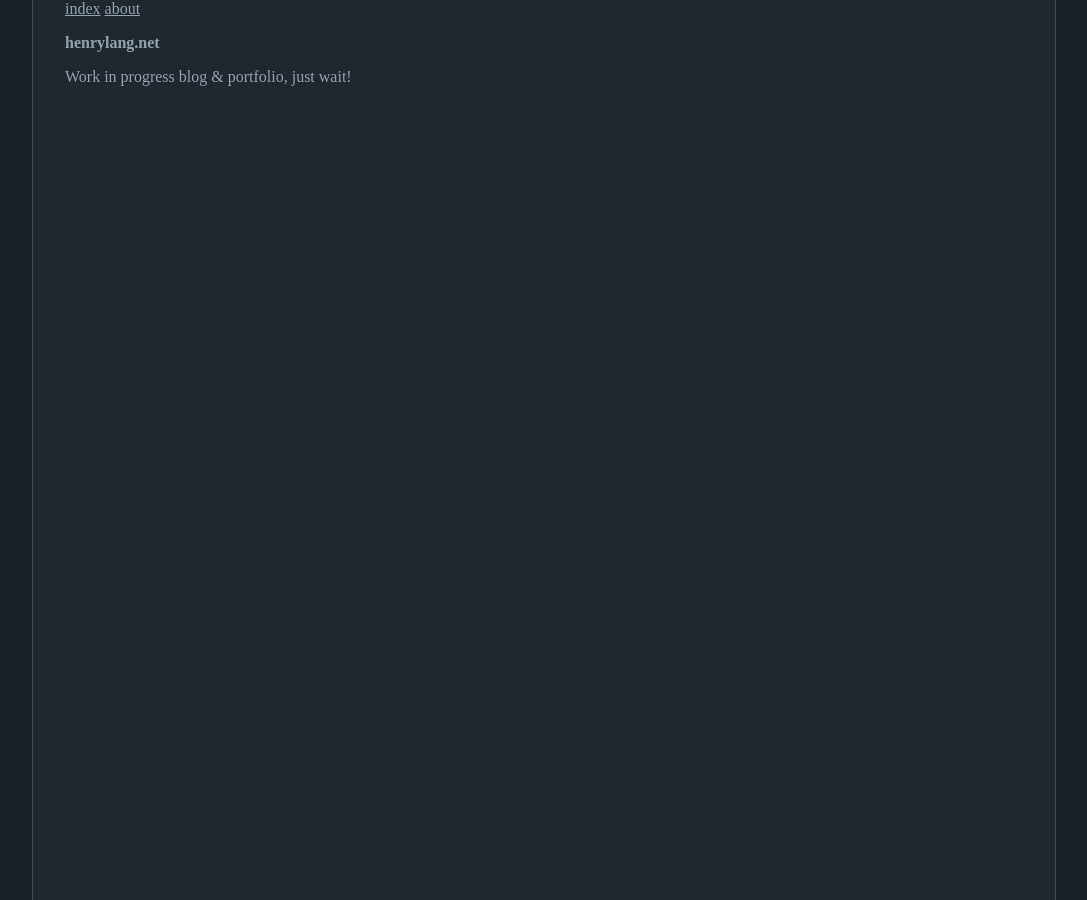
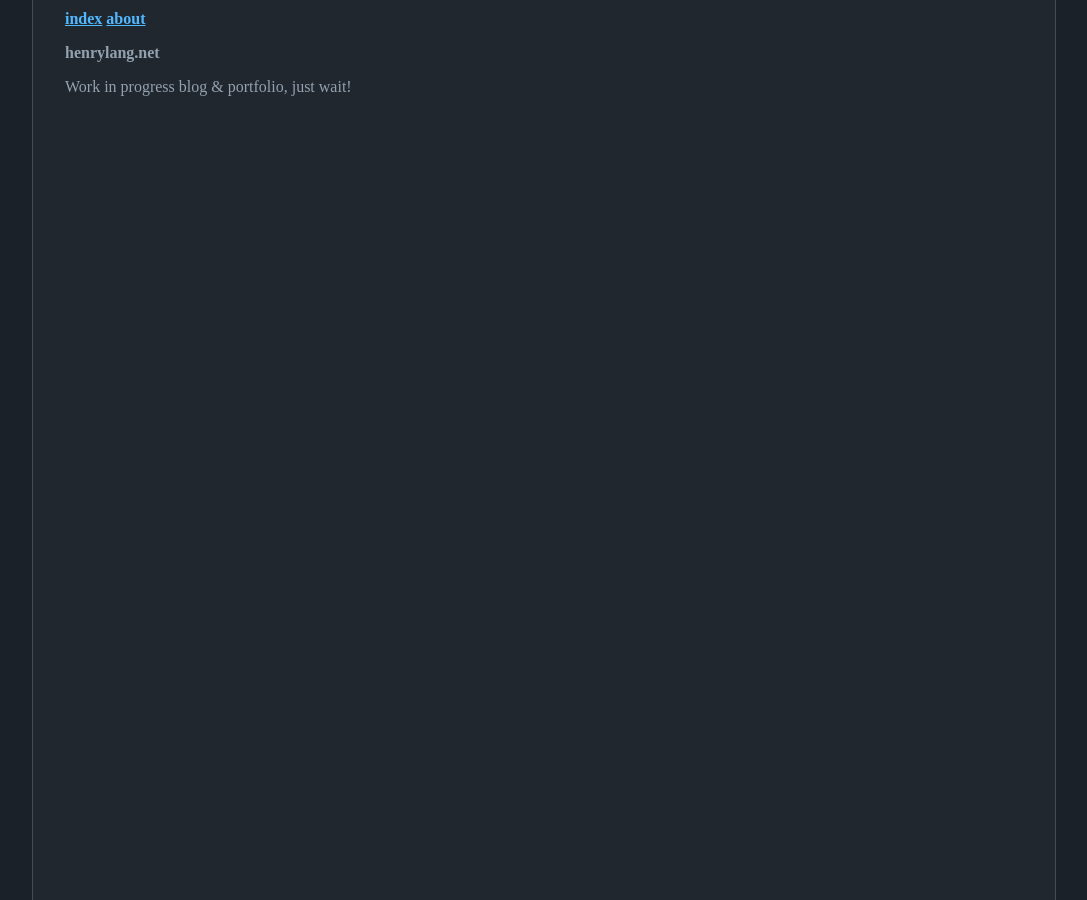
Before and after one commit to henry-lang/henry-lang.github.io, a Jekyll site: the page built from index.html, in a window 1280 px wide. Shown: the whole page, without its empty margins (96-1183 px from the left). Built offline with Jekyll 4.4.1, drawn with Linux system fonts in a browser that asks for light colours; some web fonts are replaced.

Commit message:
more styling

```diff
--- a/_layouts/default.html
+++ b/_layouts/default.html
@@ -1,3 +1,6 @@
+---
+---
+
 <html lang="en">
 <head>
     <meta charset="UTF-8">
--- a/assets/styles/style.sass
+++ b/assets/styles/style.sass
@@ -11,9 +11,17 @@ $mid: #424c57
 $dark: #21272f
 $very-dark: #1b2129
 
+*
+    box-sizing: border-box
+
 a, p
     color: $text
     font-family: 'Iosevka'
+
+nav
+    a
+        font-weight: bold
+        color: $accent
 
 body
     padding: 0
@@ -21,12 +29,14 @@ body
     background-color: $very-dark
 
 .content
-    border-left: 1px solid #424c57
-    border-right: 1px solid #424c57
+    background-color: $dark
+    border:
+        left: 1px solid $mid
+        right: 1px solid $mid
+    padding:
+        top: 10px
+        left: 2.5vw
+        right: 2.5vw
     margin: auto
-    box-sizing: border-box
-    padding-left: 2.5vw
-    padding-right: 2.5vw
     width: 80vw
     min-height: 100vh
-    background-color: $dark
--- a/index.html
+++ b/index.html
@@ -2,7 +2,5 @@
 layout: default
 ---
 
-<main>
-    <p><strong>{{site.url}}</strong></p>
-    <p>Work in progress blog & portfolio, just wait!</p>
-</main>
+<p><strong>{{site.url}}</strong></p>
+<p>Work in progress blog & portfolio, just wait!</p>
```
Also changed, not shown: _layouts/post.html (added, +9 -0 lines), _posts/2021-11-17-testing.md (added, +9 -0 lines).
